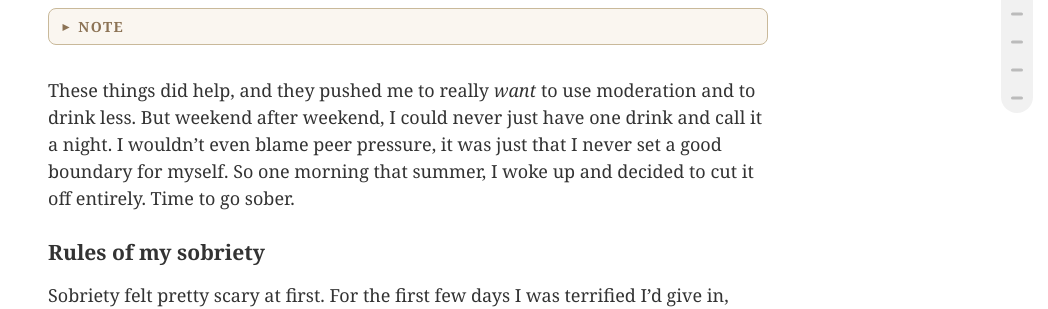
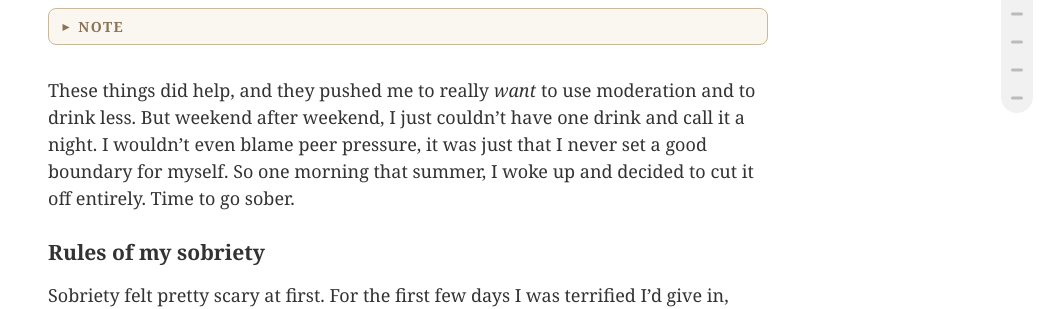
Before and after one commit to 0sps/sull1van.com, a Jekyll site: the page built from _posts/2026-07-04-thoughts-on-a-year-sober.md, in a window 1280 px wide and 900 px high, scrolled down 585 px. Shown: the part 182-491 px from the top of the window, without its empty margins (232-1280 px from the left). Built offline with Jekyll 4.4.1, drawn with Linux system fonts in a browser that asks for light colours.

Commit message:
Update 2026-07-04-thoughts-on-a-year-sober.md

```diff
--- a/_posts/2026-07-04-thoughts-on-a-year-sober.md
+++ b/_posts/2026-07-04-thoughts-on-a-year-sober.md
@@ -25,7 +25,7 @@ My path to sobriety didn't really take off until I got some concerning blood tes
   </div>
 </details>
 
-These things did help, and they pushed me to really *want* to use moderation and to drink less. But weekend after weekend, I could never just have one drink and call it a night. I wouldn't even blame peer pressure, it was just that I never set a good boundary for myself. So one morning that summer, I woke up and decided to cut it off entirely. Time to go sober.
+These things did help, and they pushed me to really *want* to use moderation and to drink less. But weekend after weekend, I just couldn't have one drink and call it a night. I wouldn't even blame peer pressure, it was just that I never set a good boundary for myself. So one morning that summer, I woke up and decided to cut it off entirely. Time to go sober.
 
 
 ### Rules of my sobriety
```
